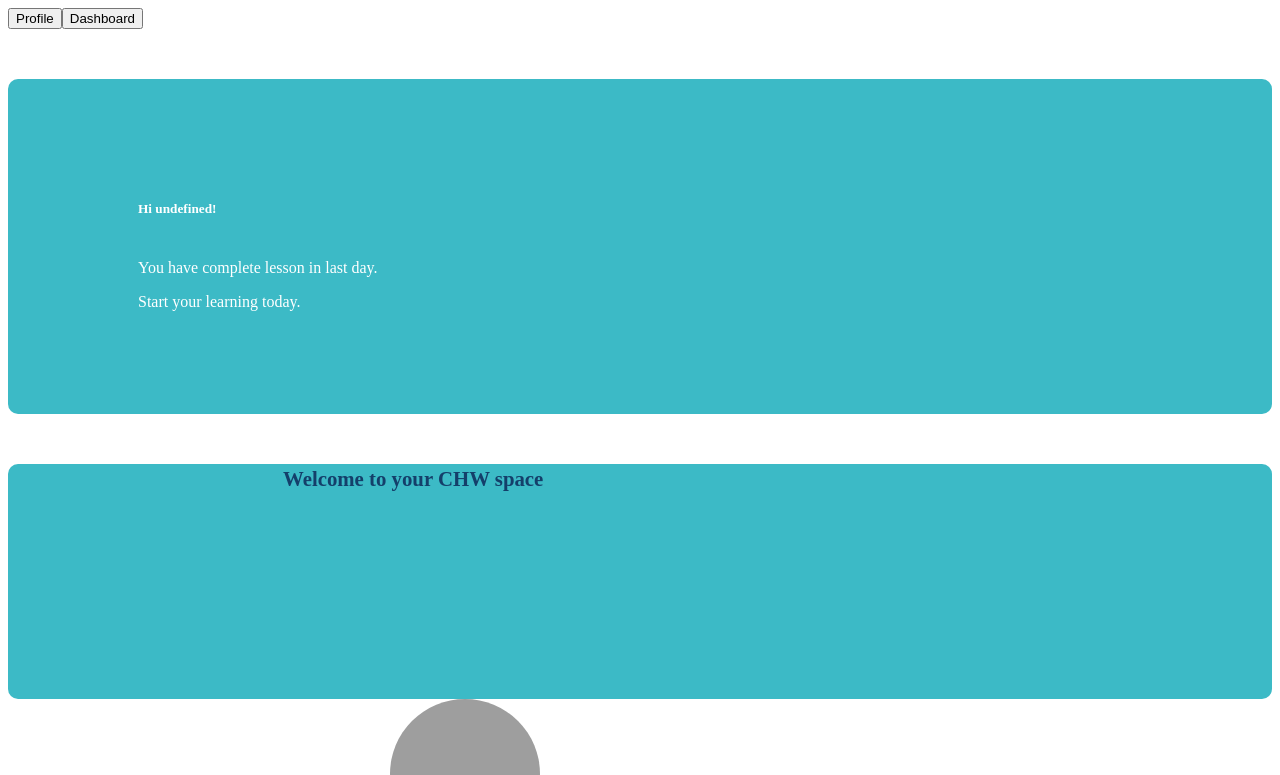
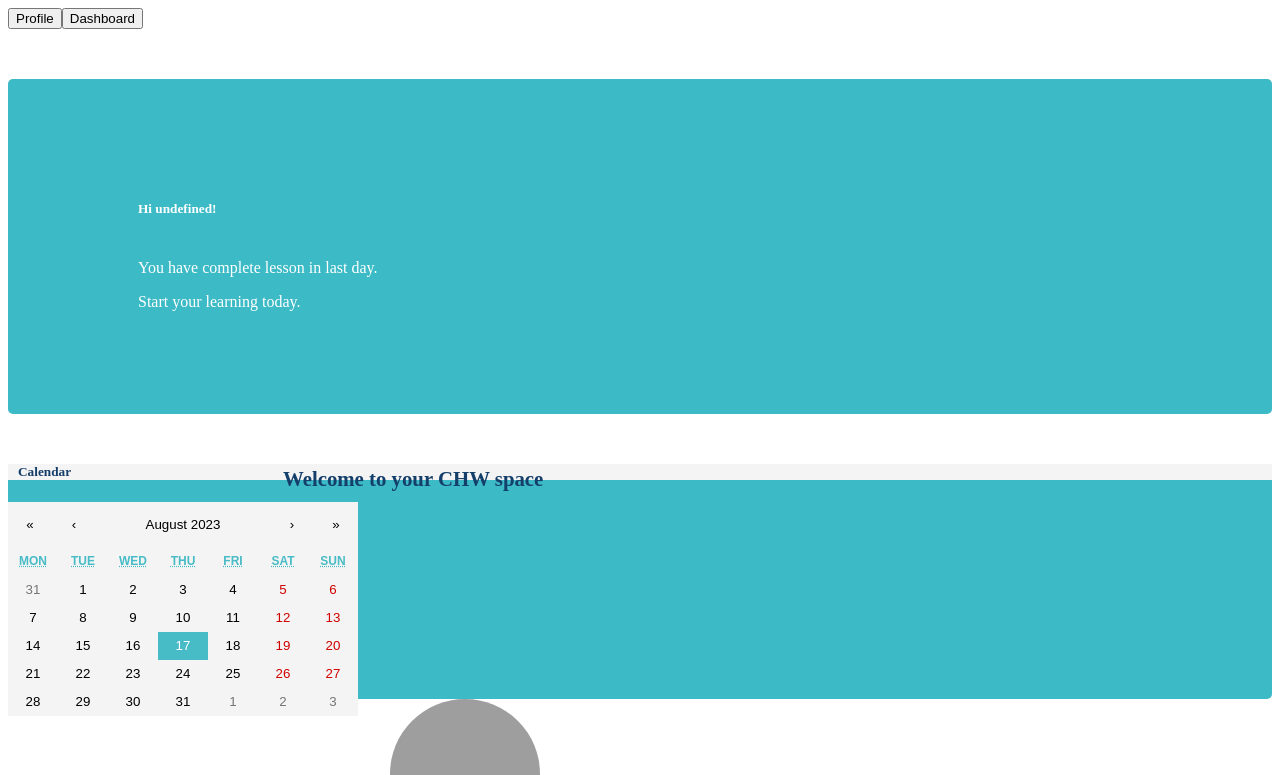
Before and after one commit to Masterchwhub/ChwLearningHub, a React (Create React App) app in the folder react_components/dashboard/: page / in a window 1280 px wide. Shown: the top 775 px of the page. Built offline with nearby package versions, Linux system fonts and the light colour scheme; no server answers; grey boxes are pictures that could not be loaded; the HTML template or start-up script is replaced by a standard one.

Commit message:
Calendario ajustado

```diff
--- a/react_components/dashboard/package.json
+++ b/react_components/dashboard/package.json
@@ -10,6 +10,7 @@
     "bootstrap": "^3.4.1",
     "react": "^18.2.0",
     "react-bootstrap": "^2.8.0",
+    "react-calendar": "^4.6.0",
     "react-dom": "^18.2.0",
     "react-router": "^6.15.0",
     "react-router-dom": "^6.15.0",
--- a/react_components/dashboard/src/components/ProfileCard.js
+++ b/react_components/dashboard/src/components/ProfileCard.js
@@ -1,6 +1,8 @@
-import React from 'react';
+import React, { useState } from 'react';
 import '../styles/Profile.css';
-
+import Calendar from 'react-calendar';
+import 'react-calendar/dist/Calendar.css';
+import '../styles/Calendar.css'
 
 const ProfileCard = ({ color, title, subtitle, text, text2, wwwroot, usersData}) => {
   let imgProfileCard = wwwroot + "/theme/moove/react_components/dashboard/src/img/img_avatar.png";
@@ -12,23 +14,36 @@ const ProfileCard = ({ color, title, subtitle, text, text2, wwwroot, usersData})
     subtitle = subtitle + usersData[0].firstname + '!';
   }
 
+  const [date, setDate] = useState(new Date());
+
+  const onChange = (newDate) => {
+    setDate(newDate);
+  };
   return (
     <div className="container">
         <div className="row">
             <div className="col-1"/>
             <div className="col-5 mr-4 card"style={{ marginTop:'50px', padding: 0}}>
-                <div className="card-body" style={{ height:"235px", paddingLeft:'130px', paddingTop: '100px', backgroundColor: color , color: 'white', borderRadius: '10px'}}>
+                <div className="card-body" style={{ height:"235px", paddingLeft:'130px', paddingTop: '100px', backgroundColor: color , color: 'white', borderRadius: '5px'}}>
                     <h5 className="card-title" style={{ paddingBottom: "20px"}}>{subtitle}</h5>
                     <p className="card-text">{text}</p>
                     <p className="card-text">{text2}</p>
                 </div>
             </div>
             <div className="col-5 card"style={{ marginTop:'50px', padding: 0}}>
-                <div className="card-body" style={{ height:"235px", backgroundColor: color , color: 'white', borderRadius: '10px'}}>
-                <div className="row">
-                    <div className="col-6">
+                <div className="card-body p-0" style={{ height:"235px", backgroundColor: color , color: 'white', borderRadius: '5px'}}>
+                    <div className="row">
+                        <div className="col-8 ">
+                            <h5 className="card-title mb-0" style={{ backgroundColor: '#F4F4F4' , color: '#143d6a',paddingLeft: '10px'}}>Calendar</h5>
+                                <Calendar onChange={onChange} value={date} />
+                        </div>
+                        <div className="col-4 mt-6">
+                            <h5 className="card-title mb-0" style={{ }}>23 September</h5>
+                            <p className="card-text">Webinar</p>
+                            <p className="card-text">10:30am - 11:30am</p>
+                            <p className="card-text">Schedule</p>
 
-                    </div>
+                        </div>
                     </div>
                 </div>
             </div>
--- /dev/null
+++ b/react_components/dashboard/src/styles/Calendar.css
@@ -0,0 +1,21 @@
+.react-calendar {
+    background: #F4F4F4;
+    border: none;
+}
+
+.react-calendar__tile--active {
+    background: #47bbc6;
+}
+
+.react-calendar__month-view__weekdays {
+    color: #47bbc6;
+}
+
+.react-calendar__navigation {
+    margin-bottom: 0;
+}
+
+.react-calendar__tile {
+    padding: 7.99px 6.6667px;
+    line-height: 12.1px;
+}
```
Also changed, not shown: react_components/dashboard/src/img/webinar_icon.svg (added), 2 other files (tests, documents, lock files or other folders).
